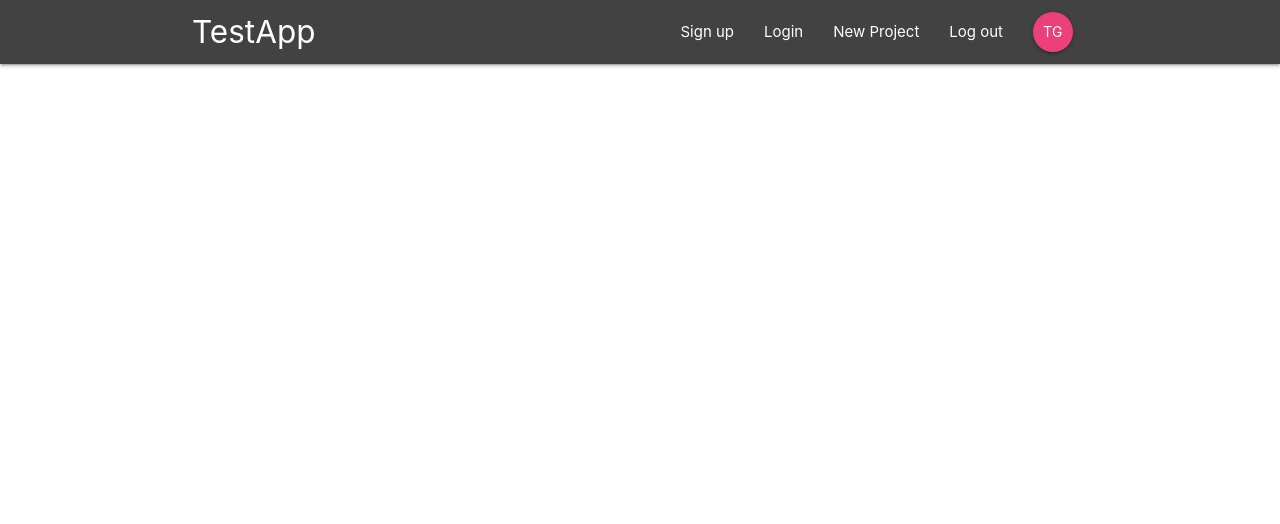
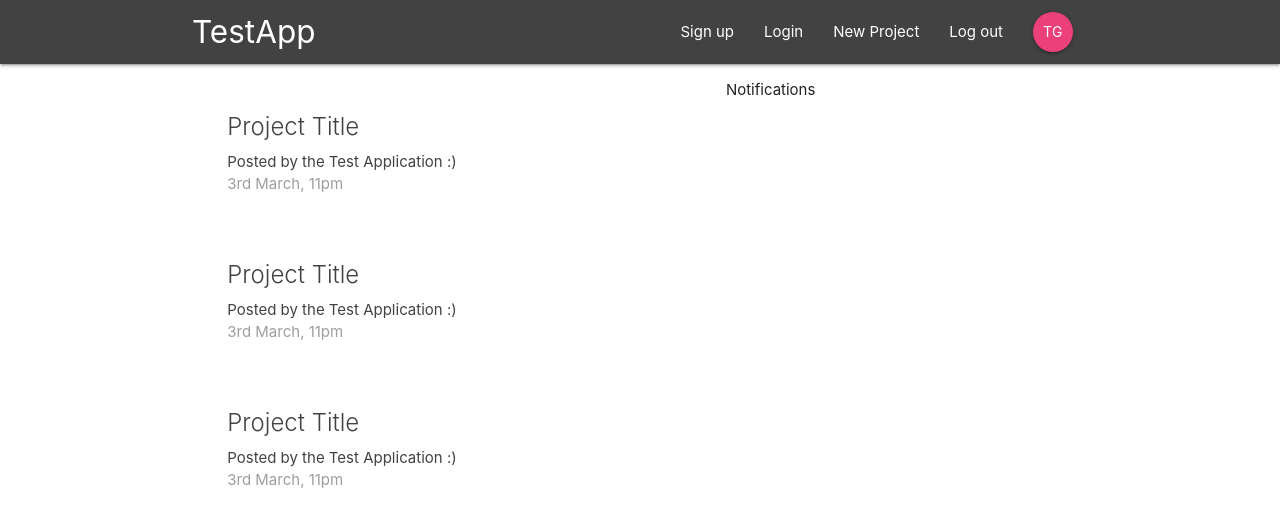
Before and after one commit to Garciat427/Garciat427, a React (Create React App) app: page / in a window 1280 px wide. Shown: the top 524 px of the page. Built offline with nearby package versions, Linux system fonts and the light colour scheme.

Commit message:
Added Dashboard

```diff
--- a/src/App.js
+++ b/src/App.js
@@ -1,12 +1,16 @@
 import React from 'react';
-import { BrowserRouter } from 'react-router-dom'
+import { BrowserRouter, Switch, Route } from 'react-router-dom'
 import Navbar from "./components/layout/Navbar"
+import Dashboard from "./components/dashboard/Dashboard"
 
 function App() {
   return (
     <BrowserRouter>
       <div className="App">
         <Navbar/>
+        <Switch>
+          <Route path ="/" component={Dashboard}/>
+        </Switch>
       </div>
     </BrowserRouter>
   );
--- a/src/components/dashboard/Dashboard.js
+++ b/src/components/dashboard/Dashboard.js
@@ -0,0 +1,24 @@
+import React, { Component } from 'react'
+
+import Notifications from './Notifications'
+import ProjectList from "../projects/ProjectList"
+
+class Dashboard extends Component {
+   render (){
+      return (
+         <div className="dashboard container">
+            <div className="row">
+               <div className="col s12 m6">
+                  <ProjectList/>
+               </div>
+               <div className="col s12 m5 offset-m1">
+                  <Notifications/>
+               </div>
+            </div>
+         </div>
+
+      )
+   }
+}
+
+export default Dashboard
--- a/src/components/dashboard/Notifications.js
+++ b/src/components/dashboard/Notifications.js
@@ -0,0 +1,11 @@
+import React from 'react'
+
+const Notifications = () => {
+   return (
+      <div>
+         <p>Notifications</p>
+      </div>
+   )
+}
+
+export default Notifications
--- a/src/components/projects/ProjectList.js
+++ b/src/components/projects/ProjectList.js
@@ -0,0 +1,35 @@
+import React from 'react'
+
+const ProjectList = () => {
+   return (
+      <div className="project-list section">
+
+         <div className="card z-depth-0 project-summary">
+            <div className=" card-content grey-text text-darken-3">
+               <span className=" card-title">Project Title</span>
+               <p>Posted by the Test Application :)</p>
+               <p className=" grey-text">3rd March, 11pm</p>
+            </div>
+         </div>
+
+         <div className="card z-depth-0 project-summary">
+            <div className=" card-content grey-text text-darken-3">
+               <span className=" card-title">Project Title</span>
+               <p>Posted by the Test Application :)</p>
+               <p className=" grey-text">3rd March, 11pm</p>
+            </div>
+         </div>
+
+         <div className="card z-depth-0 project-summary">
+            <div className=" card-content grey-text text-darken-3">
+               <span className=" card-title">Project Title</span>
+               <p>Posted by the Test Application :)</p>
+               <p className=" grey-text">3rd March, 11pm</p>
+            </div>
+         </div>
+
+      </div>
+   )
+}
+
+export default ProjectList
```
